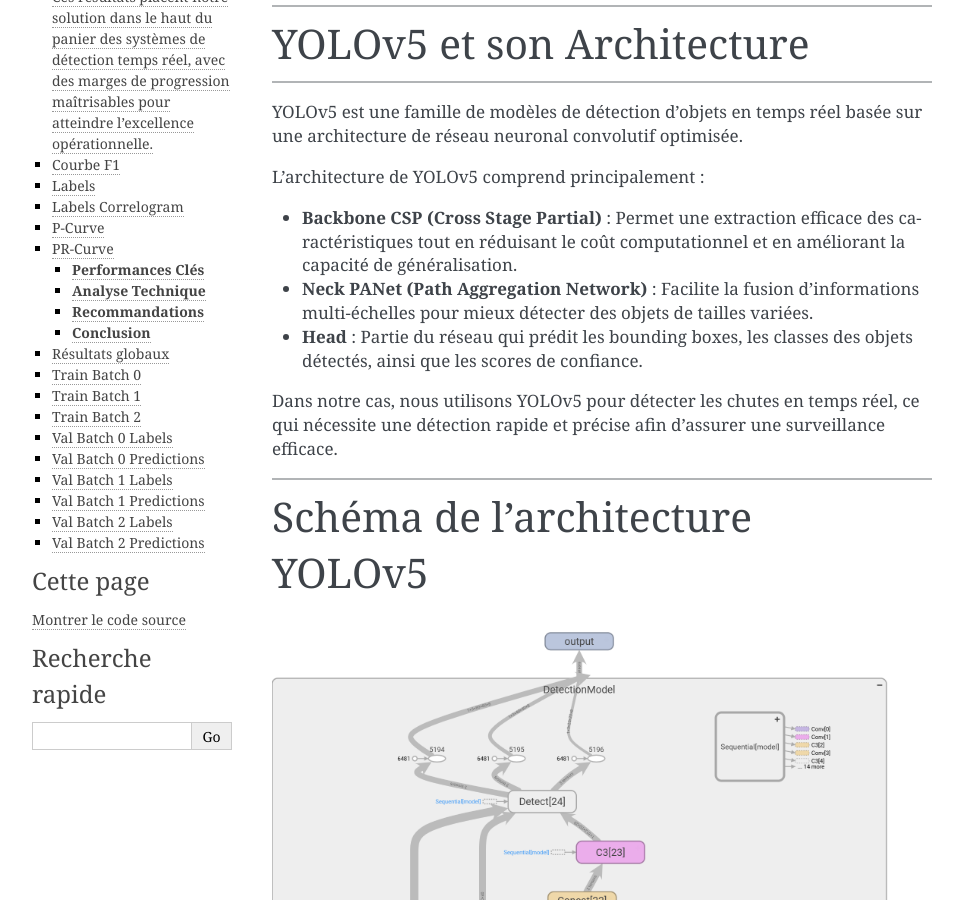
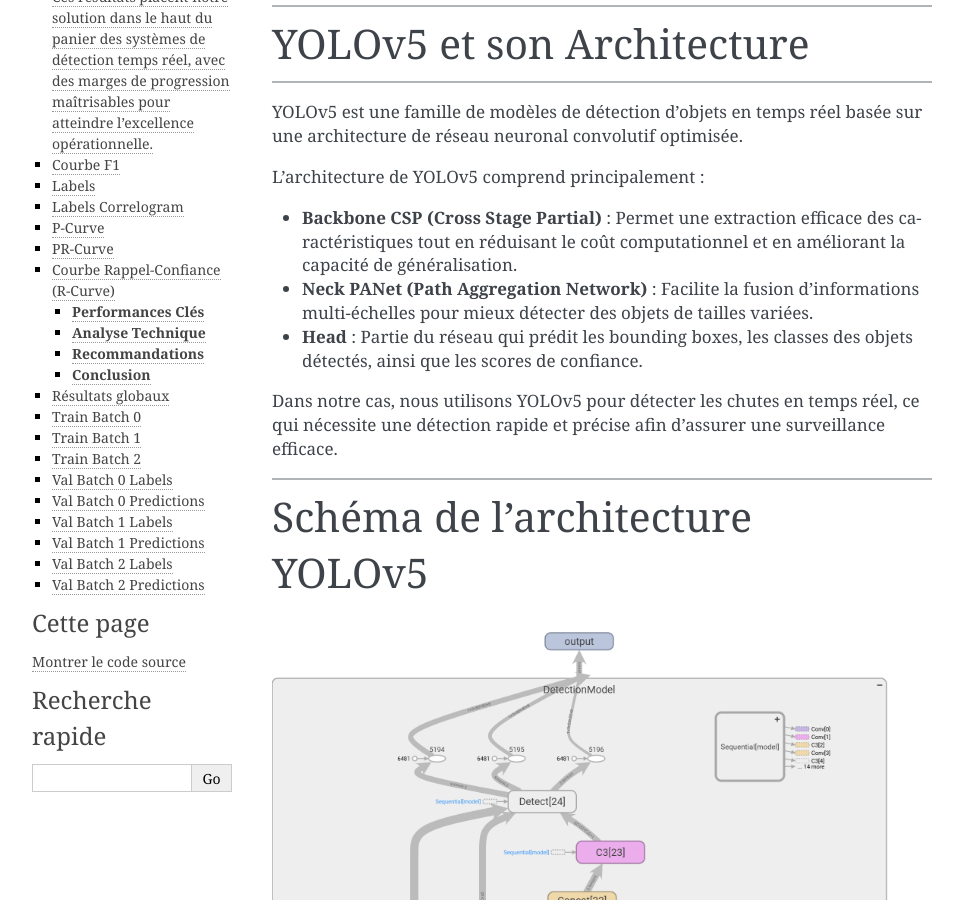
Before and after one commit to SouleymaneDiallo04/Syst-me-de-Surveillance-de-la-posture, a Sphinx documentation site: the page built from docs/source/architectures.rst, in a window 1280 px wide and 900 px high, scrolled down 312 px. Shown: the whole window, without its empty margins (148-1111 px from the left). Built offline with Sphinx 7.4.7, drawn with Linux system fonts in a browser that asks for light colours; some of the changed text lies outside the part shown.

Commit message:
Mise à jour des docstrings et du code

```diff
--- a/docs/source/architectures.rst
+++ b/docs/source/architectures.rst
@@ -151,13 +151,13 @@
    :align: center
 
 ----
+
 Courbe Rappel-Confiance (R-Curve)
 ---------------------------------
 
 .. image:: ../_static/ImageYolov5Model/R_curve.png
    :alt: Courbe Rappel en fonction du seuil de confiance
    :align: center
-   :width: 80%
 
 **Performances Clés**
 ~~~~~~~~~~~~~~~~~~~~~
```
